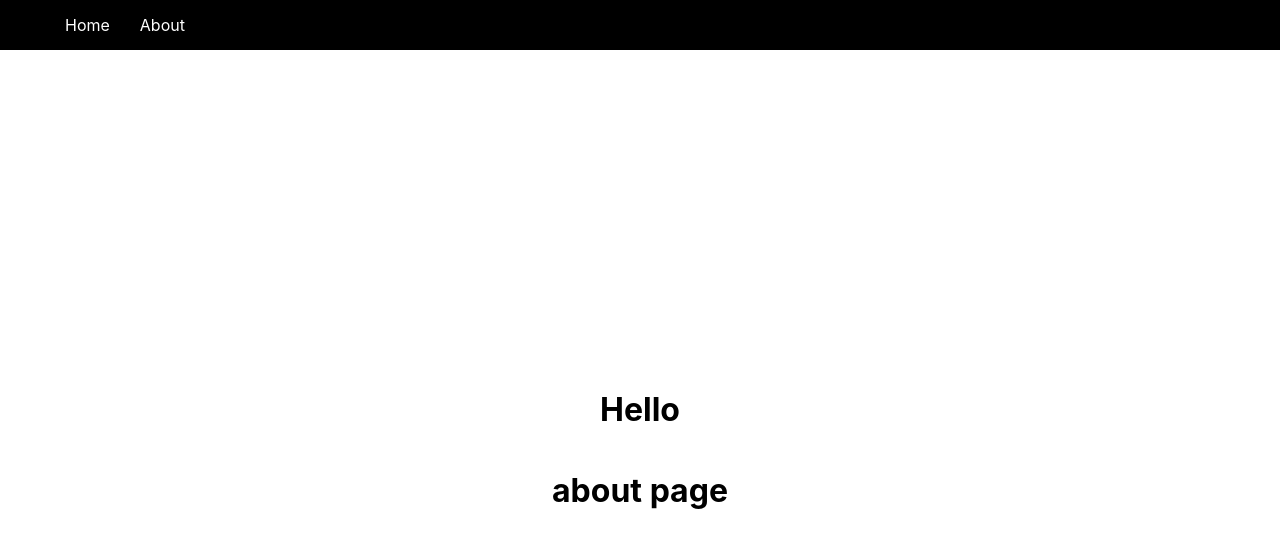
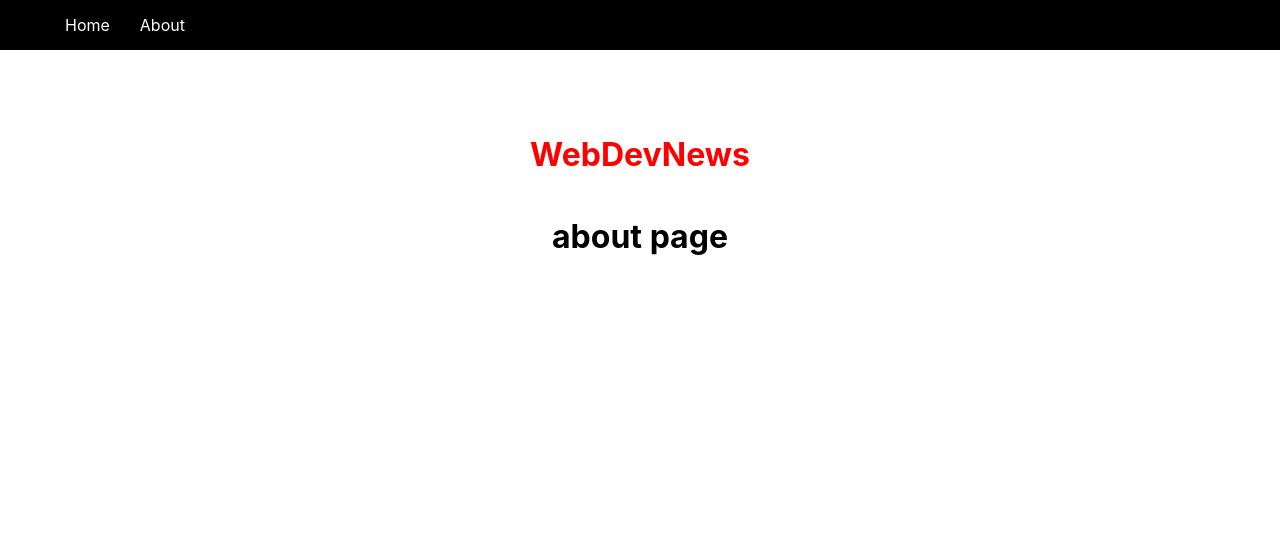
Before and after one commit to marouaneXan/simple-app-with-nextjs, a Next.js app: page /about in a window 1280 px wide. Shown: the top 548 px of the page. Built offline with nearby package versions, Linux system fonts and the light colour scheme.

Commit message:
import header component in layout

```diff
--- a/components/Header.js
+++ b/components/Header.js
@@ -3,13 +3,18 @@ import headerStyles from '../styles/Header.module.css'
 const Header = () => {
   return (
     <div>
-        <h1>
+        <h1 className='title'>
             <span>
                 WebDev
             </span>News
         </h1>
-        <style>
+        <style jsx>
+            {`
+            .title{
+                color:red;
 
+            }
+            `}
         </style>
     </div>
   )
--- a/components/Layouts.js
+++ b/components/Layouts.js
@@ -1,4 +1,5 @@
 import styles from "../styles/Layouts.module.css";
+import Header from './Header'
 import Nav from "./Nav";
 const Layouts = (props) => {
   return (
@@ -6,7 +7,7 @@ const Layouts = (props) => {
       <Nav />
       <div className={styles.container}>
         <main className={styles.main}>
-          <h1>Hello</h1>
+          <Header/>
           {props.children}
         </main>
       </div>
--- a/styles/Layouts.module.css
+++ b/styles/Layouts.module.css
@@ -8,7 +8,7 @@
   flex: 1;
   display: flex;
   flex-direction: column;
-  justify-content: center;
+  justify-content: flex-start;
   align-items: center;
 }
 
```
